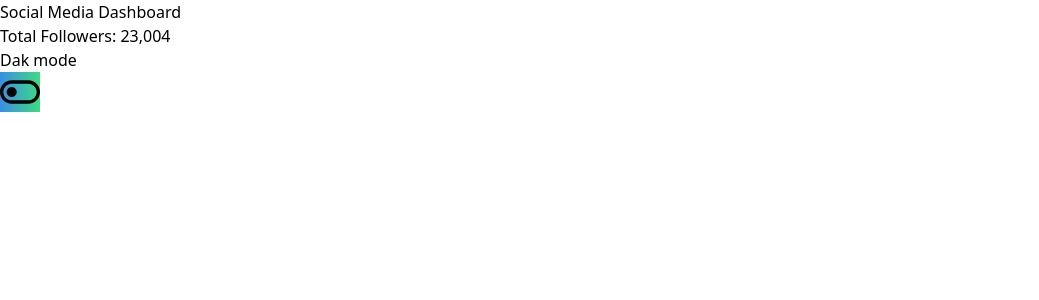
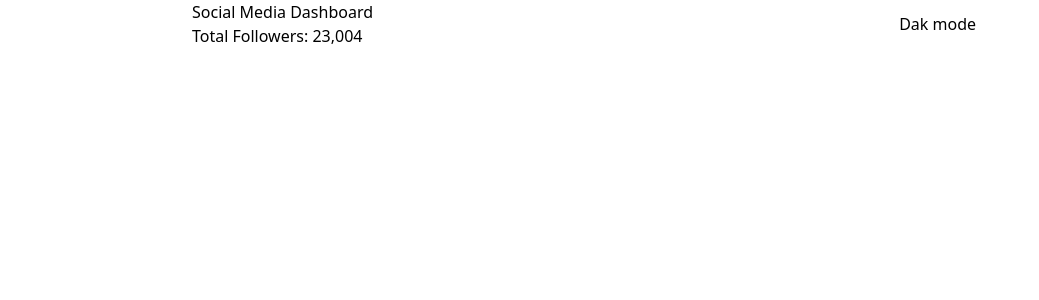
Before and after one commit to Sheriff-Oladimeji/social-media-dashboard, a React (Vite) app: page / in a window 1280 px wide. Shown: the top 300 px of the page, without its empty margins (0-1039 px from the left). Built offline with nearby package versions, Linux system fonts and the light colour scheme.

Commit message:
modify files

```diff
--- a/src/App.jsx
+++ b/src/App.jsx
@@ -2,7 +2,9 @@ import Navbar from "./components/Navbar"
 
 const App = () => {
   return (
-    <Navbar/>
+    <div className="w-[90%] md:w-[70%] mx-auto">
+      <Navbar/>
+    </div>
     )
 
 }
--- a/src/components/Navbar.jsx
+++ b/src/components/Navbar.jsx
@@ -1,16 +1,17 @@
-
-
+import { FontAwesomeIcon } from "@fortawesome/react-fontawesome"
+import { library } from '@fortawesome/fontawesome-svg-core'
+import { useState } from "react"
 const Navbar = () => {
+  const [darkMode, setDarkMode] = useState(false)
   return (
-      <nav>
+    <nav className="flex flex-col md:flex-row md:items-center justify-between">
           <div>
               <h2>Social Media Dashboard</h2>
               <p>Total Followers: 23,004</p>
           </div>
-          <div>
+          <div className="flex justify-between md:space-x-3 items-center">
               <p>Dak mode</p>
-             <svg stroke="currentColor" fill="none" stroke-width="0" viewBox="0 0 24 24" height="1em" width="1em" xmlns="http://www.w3.org/2000/svg" className="bg-gradient-to-r from-Toggle to-ToggleTwo w-10  h-10"><path d="M7 15C5.34315 15 4 13.6569 4 12C4 10.3431 5.34315 9 7 9C8.65685 9 10 10.3431 10 12C10 13.6569 8.65685 15 7 15Z" fill="currentColor"
-             ></path><path fill-rule="evenodd" clip-rule="evenodd" d="M24 12C24 8.13401 20.866 5 17 5H7C3.13401 5 0 8.13401 0 12C0 15.866 3.13401 19 7 19H17C20.866 19 24 15.866 24 12ZM17 7H7C4.23858 7 2 9.23858 2 12C2 14.7614 4.23858 17 7 17H17C19.7614 17 22 14.7614 22 12C22 9.23858 19.7614 7 17 7Z" fill="currentColor" ></path></svg>
+        <button onClick={() => setDarkMode(!darkMode)} className="font-Inter w-[100px]">{darkMode ? <FontAwesomeIcon icon="fa-solid fa-toggle-off" className="text-6xl" /> :<FontAwesomeIcon icon="fa-light fa-toggle-on" />}</button>
           </div>
     </nav>
   )
```
